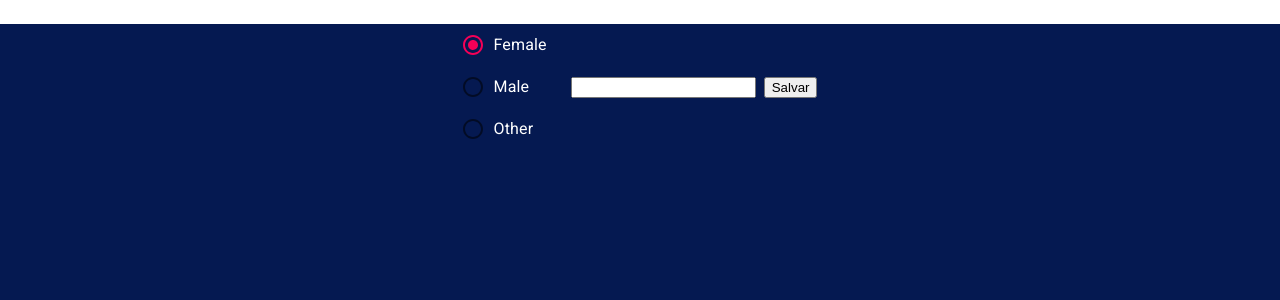
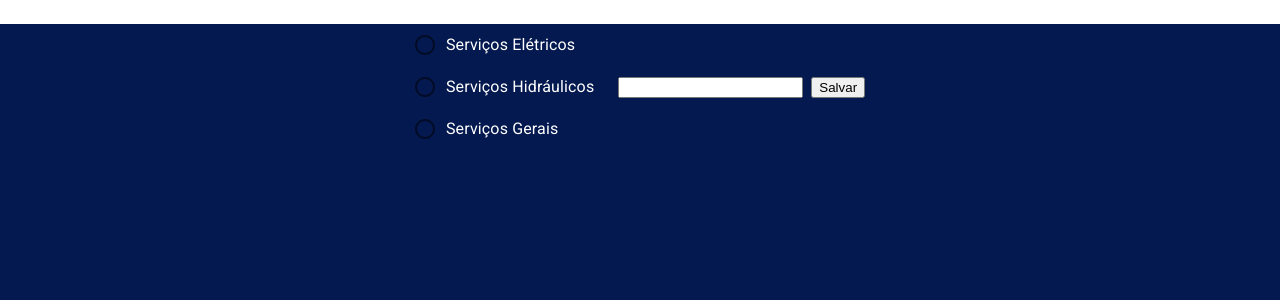
Before and after one commit to Ape-Repair/AR-FrontEnd, a React (Create React App) app: page /pedido-cliente in a window 1280 px wide. Shown: the top 300 px of the page. Built offline with nearby package versions, Linux system fonts and the light colour scheme.

Commit message:
integração novo Serviço

```diff
--- a/src/components/PedidoCliente/index.jsx
+++ b/src/components/PedidoCliente/index.jsx
@@ -11,14 +11,22 @@ import api from "../../api";
 
 function PedidoCliente() {
   const navigate = useNavigate();
-  const [value, setValue] = React.useState("female");
+  const [value, setValue] = useState("female");
+  const [description, setDescription] = useState("");
 
-  function novoPedido(evento) {
-    evento.preventDefault();
+  const handleChangeOption = (event) => {
+    setValue(event.target.value);
+  };
+
+  const handleChangeDescription = (event) => {
+    setDescription(event.target.value);
+  };
+
+  function novoPedido() {
     const novoServico = {
-      serviceType: evento.target.serviceType.value,
-      description: evento.target.description.value,
-      customerId: evento.target.customerId.value,
+      serviceType: value,
+      description: description,
+      customerId: Number(sessionStorage.getItem("id")),
     };
 
     api
@@ -46,17 +54,16 @@ function PedidoCliente() {
         }}
       >
         <RadioGroup
-          aria-label="gender"
-          name="gender1"
+          name="serviceType"
           value={value}
-          onChange={(e) => [setValue(e.target.value)]}
+          onChange={handleChangeOption}
           >
-          <FormControlLabel value="female" control={<Radio />} label="Female" />
-          <FormControlLabel value="male" control={<Radio />} label="Male" />
-          <FormControlLabel value="other" control={<Radio />} label="Other" />
+          <FormControlLabel value="E" control={<Radio />} label="Serviços Elétricos" />
+          <FormControlLabel value="male" control={<Radio />} label="Serviços Hidráulicos" />
+          <FormControlLabel value="GENERAL_SERVICES" control={<Radio />} label="Serviços Gerais" />
         </RadioGroup>
         <div>
-          <input name="description"></input>
+          <input onChange={handleChangeDescription} name="description"></input>
         </div>
         <button onClick={novoPedido}>Salvar</button>
       </div>
--- a/src/components/matchesCliente/index.jsx
+++ b/src/components/matchesCliente/index.jsx
@@ -1,7 +1,7 @@
 import React, { useState } from "react";
 import './style.css';
 import CardCliente from "../cardCliente"
-import SujestaoProvedores from "../sujestaoProvedores";
+import SujestaoProvedores from "../sugestaoProvedores";
 import Pagination from '@mui/material/Pagination';
 import Stack from '@mui/material/Stack';
 
@@ -50,7 +50,6 @@ function MatchesCliente() {
                 <h1 className="match">Propostas Disponíveis</h1>
                 <div className="provedoresSujestoes">
                     {paginados.map((x) => <SujestaoProvedores nome={x.nomePrestador} valor={x.valor} uf={x.uf}/>)}
-                    {sugestions.map((x) => <SugestaoProvedores nome={x.nome} />)}
 
                 </div>
                 <Pagination style={{color: "#fff", backgroundColor: "#3161e3b5", padding: '3px', borderRadius: '10px'}}  count={calcPag} onChange={paginaEspecifica} page={pagina} shape="rounded" color={'primary'} />
--- a/src/components/pedidoAceito/index.jsx
+++ b/src/components/pedidoAceito/index.jsx
@@ -13,7 +13,7 @@ function PedidoAceito() {
 
             <div className="pedidoAceito">
                 <h1 className="">Proposta Aceita!</h1>
-                <Card nomeCliente={nomeC} nomeProvedor={nomeP} funcionalidade={funcionalidade} servico={servico} valor={valor} data={data} />
+                <Card nomeCliente={"nome"} nomeProvedor={"nome"} funcionalidade={"funcionalidade"} servico={"servico"} valor={"valor"} data={"data"} />
             </div>
         </>
     )
```
